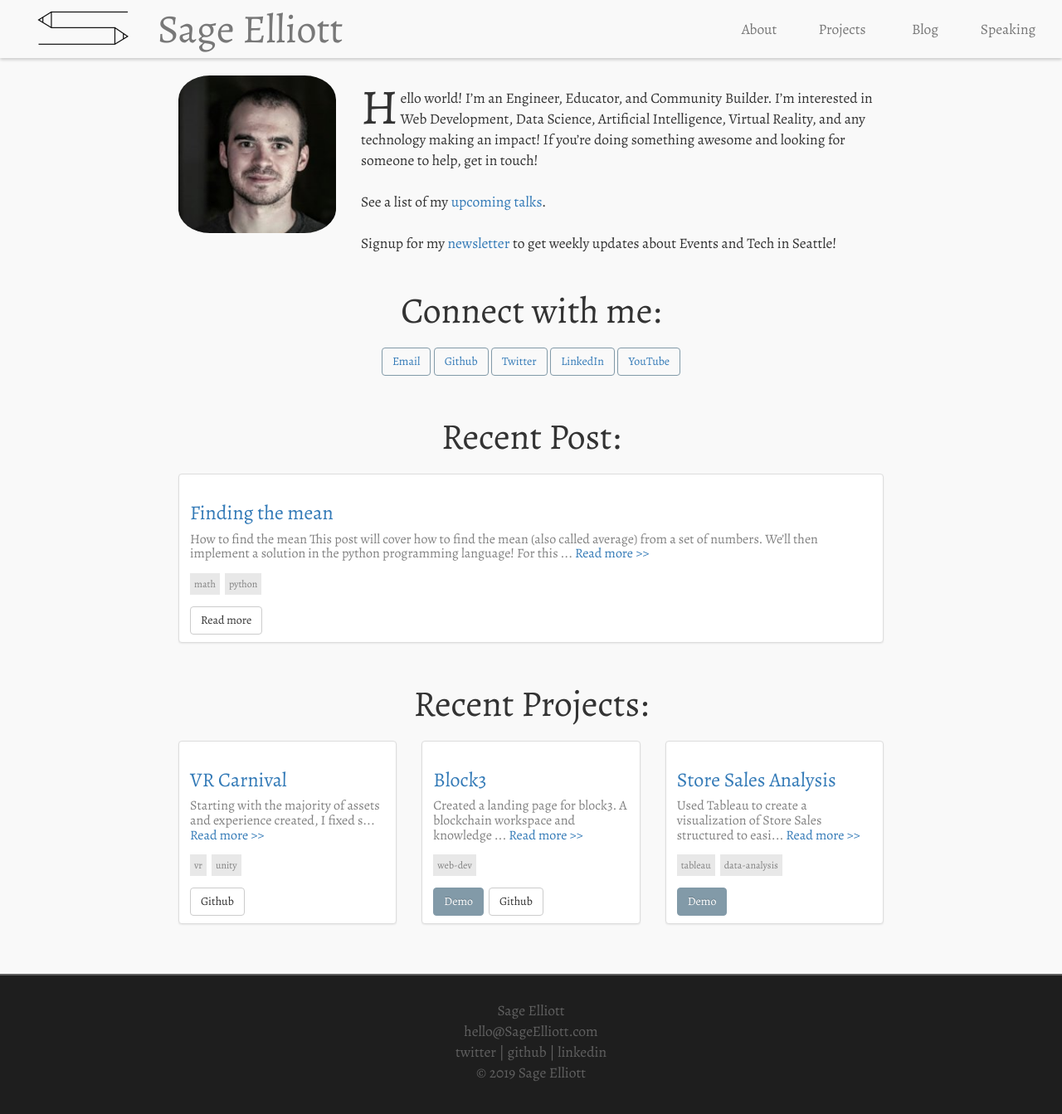
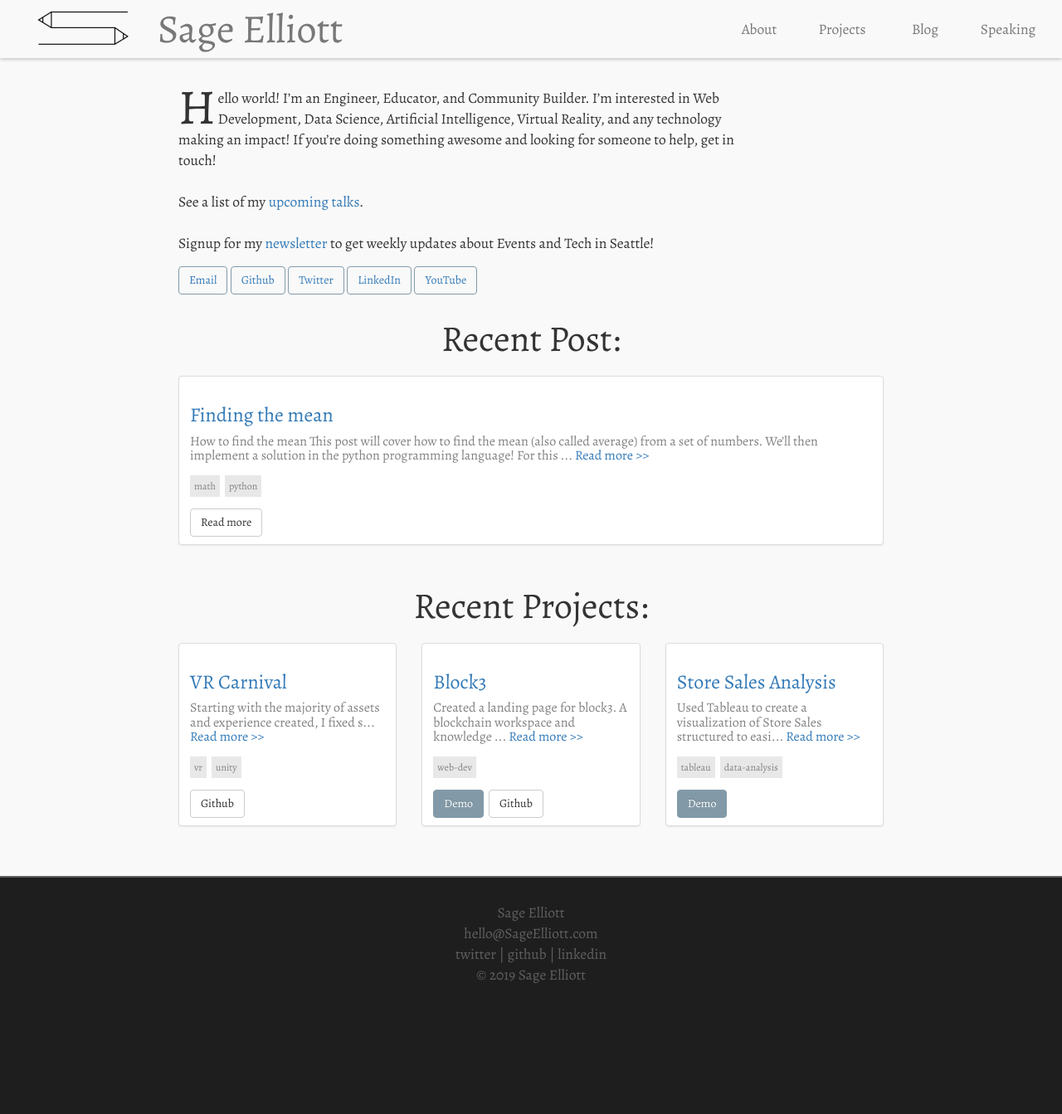
Before and after one commit to sagecodes/sage-blog, a Jekyll site: the page built from index.html, in a window 1280 px wide. Shown: the top 1343 px of the page at 83% size. Built offline with Jekyll 4.4.1, drawn with Linux system fonts in a browser that asks for light colours; nearby versions of some CDN libraries; some web fonts are replaced.

Commit message:
Remove pic and put social buttons in same row

```diff
--- a/css/responsive.css
+++ b/css/responsive.css
@@ -52,11 +52,10 @@
       margin: 0;
     }
     .intro {
-        max-width: 650px;
+        max-width: 700px;
         margin: 15px 0 0 0px;
     }
     .social-buttons {
-      text-align: center;
     }
 
 
--- a/css/style.css
+++ b/css/style.css
@@ -126,7 +126,7 @@ h1 {
 }
 
 .social-buttons {
-    text-align: center;
+    /* padding-left: 15px; */
   }
 
 
--- a/index.html
+++ b/index.html
@@ -6,11 +6,11 @@ layout: default
 
   <section id="about">
               <div class="row">
-                  <div class="col-md-3">
+                  <!-- <div class="col-md-3">
 
                       <img class="profile-photo" src="img/sage2016.jpg" alt="Sage Elliott">
-                  </div>
-                  <div class=" col-md-9">
+                  </div> -->
+                  <div class=" col-md-12">
                       <p class="intro">
                           <span class="dropcap">H</span>ello world! I’m an Engineer, Educator, and Community Builder.
                           I’m interested in Web Development, Data Science, Artificial Intelligence, Virtual Reality, and any technology making an impact!
@@ -18,18 +18,10 @@ layout: default
                           <br><br>
                           See a list of my <a href="{{ site.baseurl }}/speaking">upcoming talks</a>.
                           <br><br>
-                          Signup for my <a href="{{ /speaking/ | prepend: site.baseurl }}">newsletter</a> to get weekly updates about Events and Tech in Seattle!
+                          Signup for my <a href="">newsletter</a> to get weekly updates about Events and Tech in Seattle!
 
                       </p>
-                  </div>
-                </div>
-              </div>
-              </section>
 
-                  <section id="connect">
-                  <h1>Connect with me:</h1>
-                  <div class="row">
-                        <div class="col-12">
                       <div class="social-buttons">
                         <a class="btn btn-email" href="{{ site.email }}">Email</a>
                         <a class="btn btn-github" href="{{ site.github }}" target="blank">Github</a>
@@ -39,7 +31,7 @@ layout: default
                       </div>
                   </div>
                 </div>
-
+              </div>
           </section>
 
 
```
Lines whose indentation alone changed are shown as unchanged.
